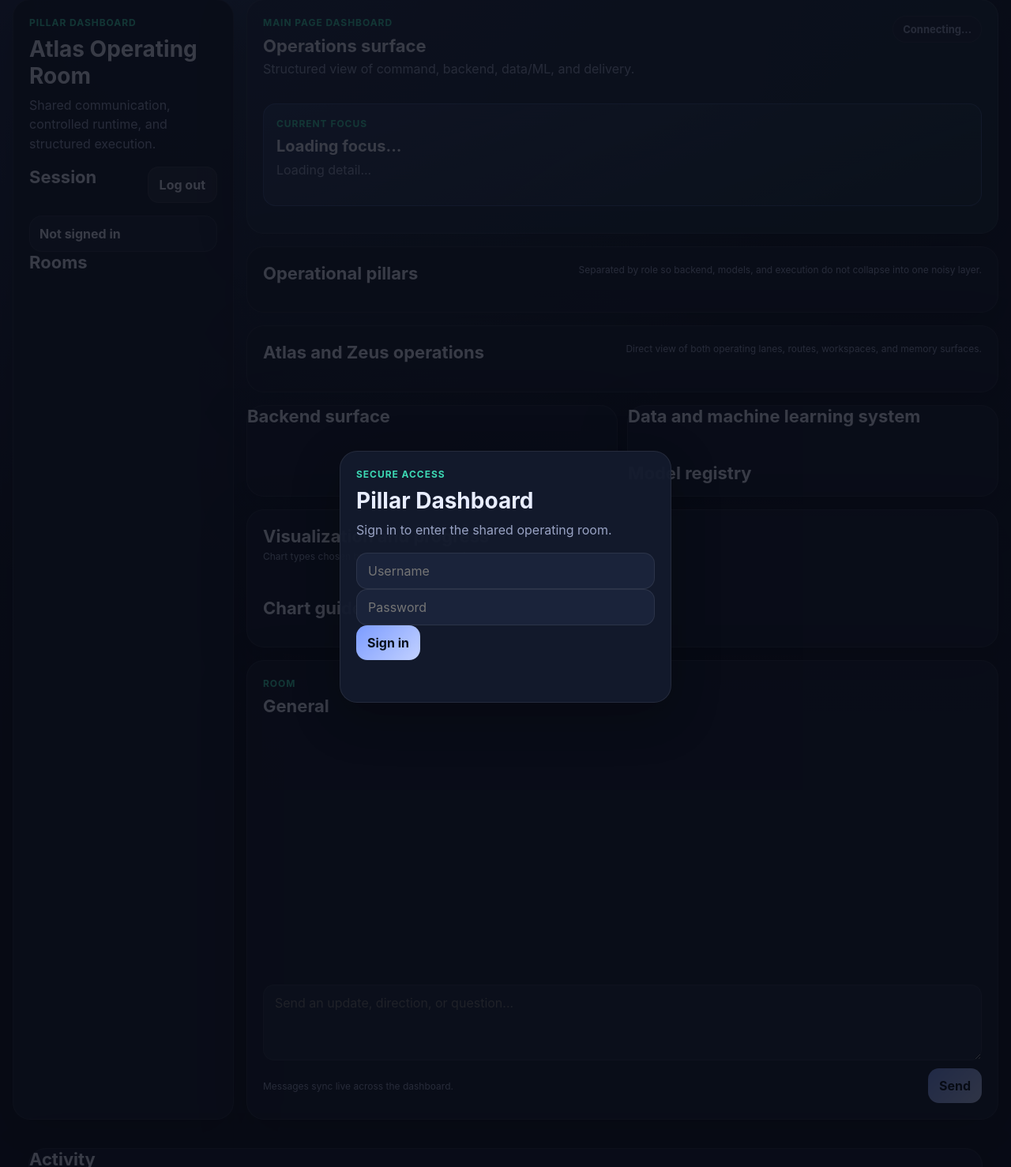
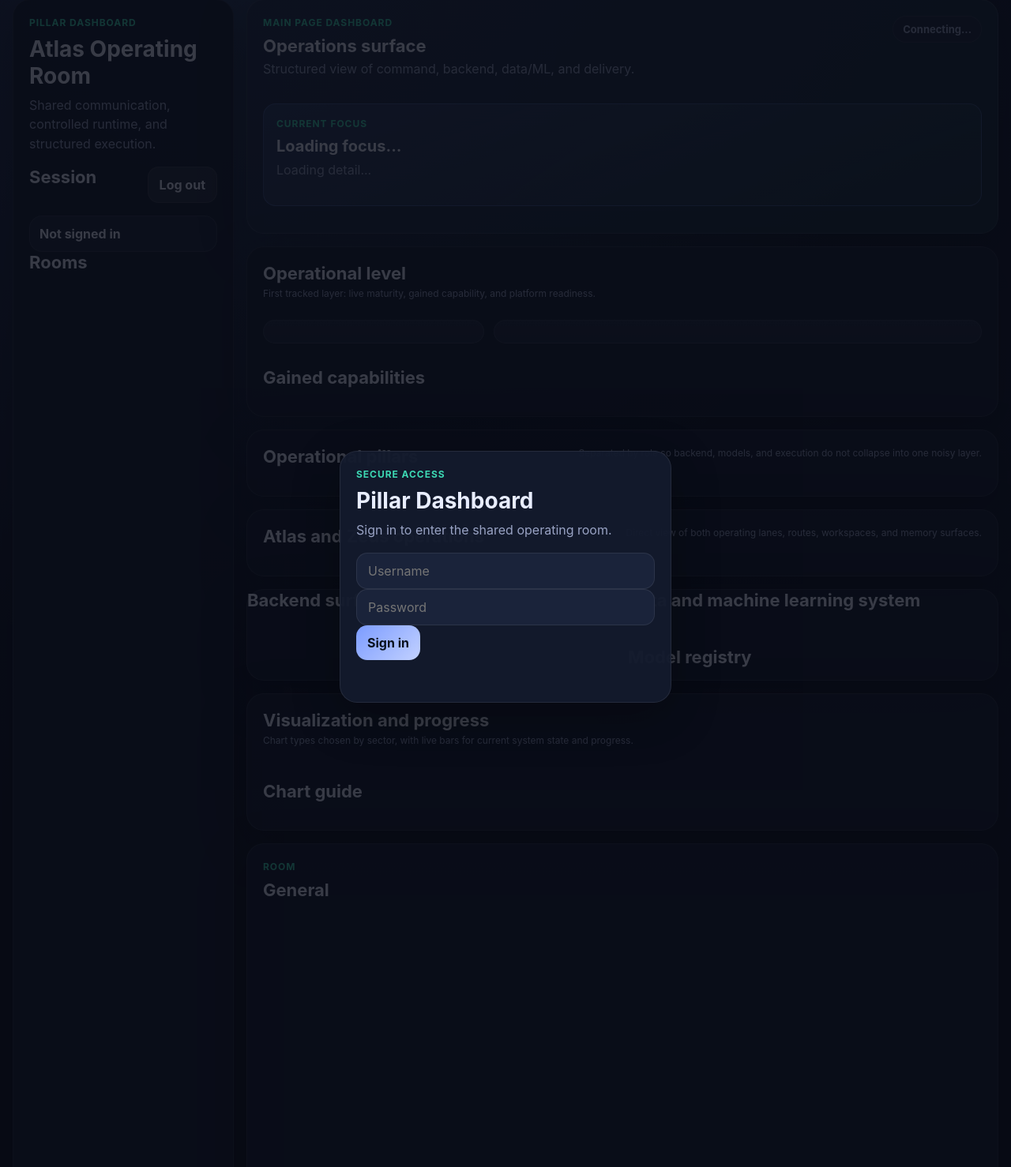
Before and after one commit to JD200618/T_Level_Exam, a PHP site: page / in a window 1280 px wide. Shown: the part 17-1495 px from the top of the page at 79% size. Run offline with PHP 8.4, Linux system fonts and the light colour scheme; some libraries are stand-ins or nearby versions.

Commit message:
Add operational level visual layer to dashboard

```diff
--- a/dashboard/public/app.js
+++ b/dashboard/public/app.js
@@ -53,6 +53,10 @@
   overviewFocus: document.querySelector('#overviewFocus'),
   overviewDetail: document.querySelector('#overviewDetail'),
   overviewMetrics: document.querySelector('#overviewMetrics'),
+  operationalStage: document.querySelector('#operationalStage'),
+  operationalSummary: document.querySelector('#operationalSummary'),
+  capabilityMatrix: document.querySelector('#capabilityMatrix'),
+  gainedCapabilities: document.querySelector('#gainedCapabilities'),
   pillarGrid: document.querySelector('#pillarGrid'),
   agentOperations: document.querySelector('#agentOperations'),
   backendCards: document.querySelector('#backendCards'),
@@ -324,6 +328,7 @@
 
 function renderDashboard() {
   renderOverview();
+  renderOperationalLevel();
   renderPillars();
   renderAgentOperations();
   renderBackendCards();
@@ -576,6 +581,65 @@
     card.className = 'metric-card';
     card.innerHTML = `<span>${escapeHtml(metric.label)}</span><strong>${escapeHtml(metric.value)}</strong>`;
     els.overviewMetrics.appendChild(card);
+  });
+}
+
+function renderOperationalLevel() {
+  const operationalLevel = state.dashboardModel?.operationalLevel;
+  els.operationalStage.innerHTML = '';
+  els.operationalSummary.innerHTML = '';
+  els.capabilityMatrix.innerHTML = '';
+  els.gainedCapabilities.innerHTML = '';
+
+  if (!operationalLevel) {
+    els.operationalStage.appendChild(emptyState('No operational level available yet.'));
+    return;
+  }
+
+  els.operationalStage.innerHTML = `
+    <span>Operational maturity</span>
+    <strong>${escapeHtml(operationalLevel.stage)}</strong>
+    <div class="operational-score-row">
+      <div class="operational-score-track">
+        <span class="operational-score-fill" style="width:${Math.max(6, Number(operationalLevel.score || 0))}%"></span>
+      </div>
+      <b>${escapeHtml(String(operationalLevel.score))}/100</b>
+    </div>
+  `;
+
+  els.operationalSummary.innerHTML = `
+    <span>Current posture</span>
+    <strong>${escapeHtml(operationalLevel.summary)}</strong>
+    <p class="muted small">${escapeHtml(operationalLevel.detail)}</p>
+  `;
+
+  (operationalLevel.capabilities || []).forEach((capability) => {
+    const card = document.createElement('article');
+    card.className = 'capability-card';
+    card.innerHTML = `
+      <div class="note-meta">
+        <strong>${escapeHtml(capability.label)}</strong>
+        <span>${escapeHtml(String(capability.score))}/100</span>
+      </div>
+      <p class="muted small">${escapeHtml(capability.detail)}</p>
+      <div class="progress-track capability-track">
+        <span class="progress-bar ${statusClass(capability.status || 'info')}" style="width:${Math.max(6, Number(capability.score || 0))}%"></span>
+      </div>
+    `;
+    els.capabilityMatrix.appendChild(card);
+  });
+
+  (operationalLevel.gains || []).forEach((gain) => {
+    const card = document.createElement('article');
+    card.className = 'gain-card';
+    card.innerHTML = `
+      <div class="note-meta">
+        <strong>${escapeHtml(gain.label)}</strong>
+        <span class="pill ${statusClass(gain.status || 'info')}">${escapeHtml(gain.status || 'info')}</span>
+      </div>
+      <p>${escapeHtml(gain.detail)}</p>
+    `;
+    els.gainedCapabilities.appendChild(card);
   });
 }
 
--- a/dashboard/public/index.html
+++ b/dashboard/public/index.html
@@ -64,6 +64,24 @@
             <p id="overviewDetail" class="muted">Loading detail...</p>
           </div>
           <div id="overviewMetrics" class="hero-metrics"></div>
+        </section>
+
+        <section class="card">
+          <div class="section-head">
+            <div>
+              <h2>Operational level</h2>
+              <p class="muted small">First tracked layer: live maturity, gained capability, and platform readiness.</p>
+            </div>
+          </div>
+          <div class="operational-level-shell">
+            <div id="operationalStage" class="operational-stage-card"></div>
+            <div id="operationalSummary" class="operational-summary-card"></div>
+          </div>
+          <div id="capabilityMatrix" class="capability-matrix"></div>
+          <div class="section-head compact-top">
+            <h2>Gained capabilities</h2>
+          </div>
+          <div id="gainedCapabilities" class="gain-grid"></div>
         </section>
 
         <section class="card">
--- a/dashboard/public/styles.css
+++ b/dashboard/public/styles.css
@@ -174,7 +174,11 @@
 .backend-card,
 .ml-layer-card,
 .model-card,
-.hero-focus-card {
+.hero-focus-card,
+.operational-stage-card,
+.operational-summary-card,
+.capability-card,
+.gain-card {
   border: 1px solid var(--line);
   border-radius: 16px;
   background: var(--panel-2);
@@ -240,12 +244,18 @@
 .mini-metric-grid,
 .dashboard-dual-grid,
 .progress-section-grid,
-.chart-guide-grid {
+.chart-guide-grid,
+.operational-level-shell,
+.capability-matrix,
+.gain-grid {
   display: grid;
   gap: 12px;
 }
 
 .hero-metrics { grid-template-columns: repeat(4, minmax(0, 1fr)); }
+.operational-level-shell { grid-template-columns: 280px minmax(0, 1fr); margin-bottom: 12px; }
+.capability-matrix { grid-template-columns: repeat(2, minmax(0, 1fr)); }
+.gain-grid { grid-template-columns: repeat(2, minmax(0, 1fr)); }
 .pillar-grid { grid-template-columns: repeat(2, minmax(0, 1fr)); }
 .agent-grid { grid-template-columns: repeat(2, minmax(0, 1fr)); }
 .compact-grid { grid-template-columns: repeat(2, minmax(0, 1fr)); }
@@ -262,6 +272,10 @@
 .model-card,
 .progress-card,
 .chart-guide-card,
+.operational-stage-card,
+.operational-summary-card,
+.capability-card,
+.gain-card,
 .message,
 .staff-card,
 .note-card,
@@ -294,7 +312,11 @@
 .ml-layer-card,
 .model-card,
 .progress-card,
-.chart-guide-card {
+.chart-guide-card,
+.operational-stage-card,
+.operational-summary-card,
+.capability-card,
+.gain-card {
   background: linear-gradient(180deg, rgba(255, 255, 255, 0.02), rgba(255, 255, 255, 0.01)), var(--panel-2);
 }
 
```
Also changed, not shown: other parts of dashboard/public/styles.css (+37 -3 lines), dashboard/server.js (+78 -0 lines).
